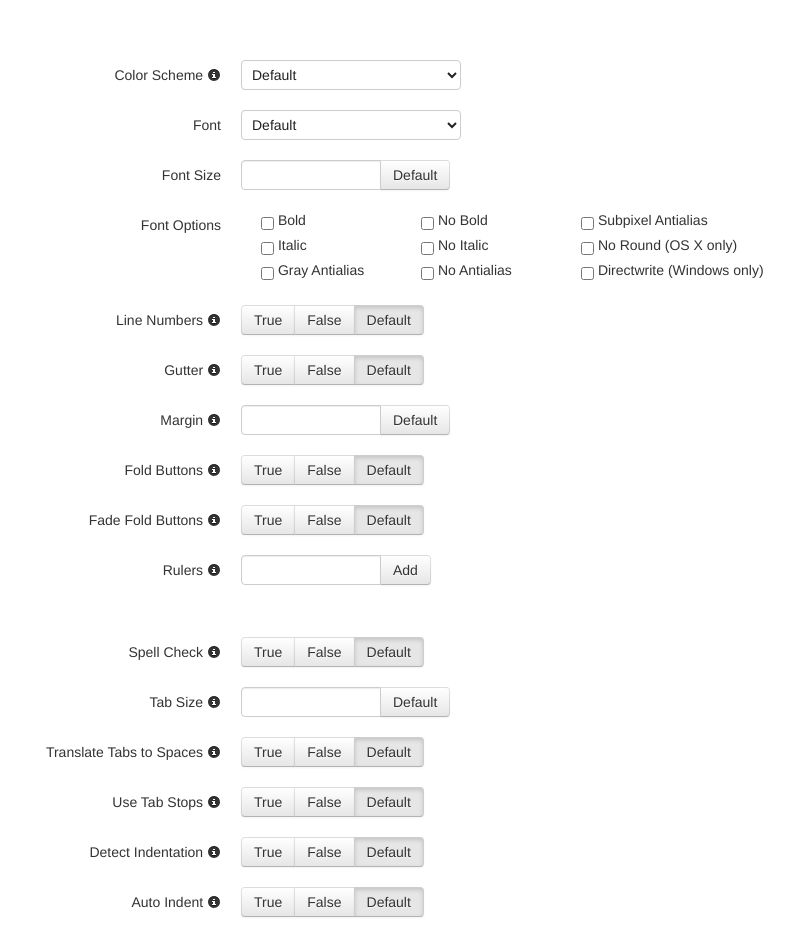
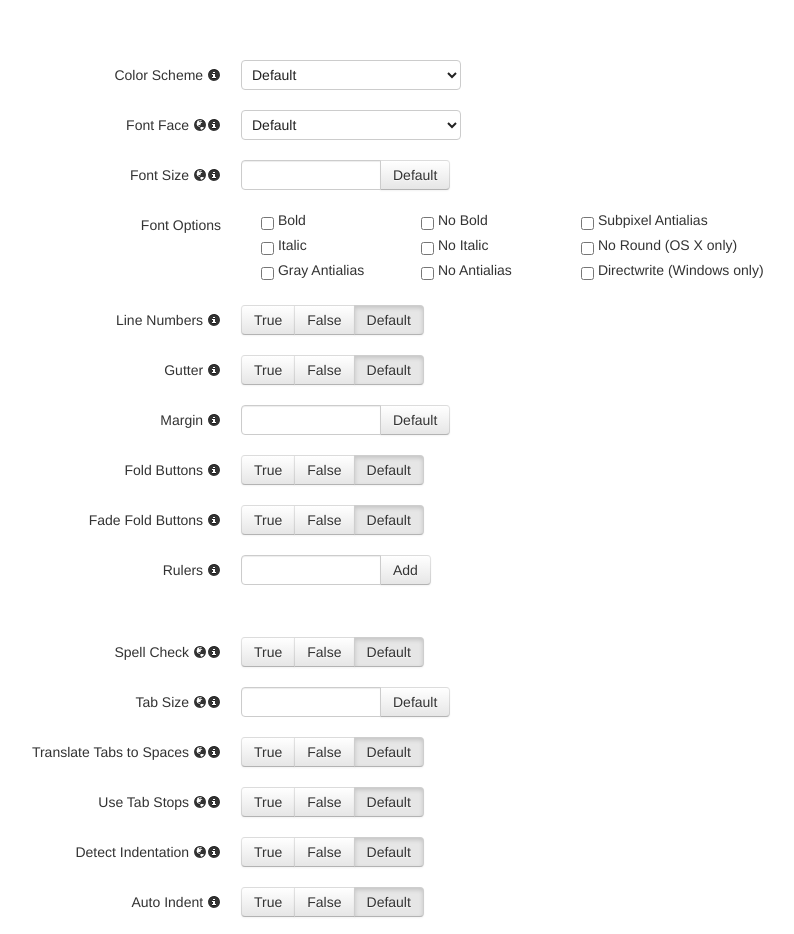
Before and after one commit to EduardoLopes/sublime-config, a plain HTML site: page index.html in a window 1280 px wide. Shown: the top 934 px of the page, without its empty margins (179-973 px from the left). Drawn offline with Linux system fonts and the light colour scheme.

Commit message:
add Sublime Text 2 Documentation links

```diff
--- a/index.html
+++ b/index.html
@@ -56,7 +56,7 @@
                             </div>
                         </div>
                         <div class="control-group">
-                            <label class="control-label" for="font_face">Font</label>
+                            <label class="control-label" for="font_face">Font Face <a href="http://www.sublimetext.com/docs/2/font.html" title="http://www.sublimetext.com/docs/2/font.html" target="_blank"><i class="icon-globe"></i></a><i class="icon-info-sign" rel="tooltip" data-content="Sets font face to be used within the text area."></i></label>
                             <div class="controls">
                                 <select data-name="font_face" id="font_face">
                                     <option value="default">Default</option>
@@ -66,7 +66,7 @@
                             </div>
                         </div>
                         <div class="control-group">
-                            <label class="control-label" for="font_size">Font Size</label>
+                            <label class="control-label" for="font_size">Font Size <a href="http://www.sublimetext.com/docs/2/font.html" title="http://www.sublimetext.com/docs/2/font.html" target="_blank"><i class="icon-globe"></i></a><i class="icon-info-sign" rel="tooltip" data-content="Sets size of the font for text area."></i></label>
                             <div class="controls">
                                 <div class="input-append">
                                     <input class="span2 onChange" id="font_size" type="number" min="1" max="50" step="0.1" data-name="font_size">
@@ -178,7 +178,7 @@
                             </div>
                         </div>
                         <div class="control-group">
-                            <label class="control-label" for="spell_check">Spell Check <i class="icon-info-sign" rel="tooltip" data-content="Set to true to turn spell checking on by default."></i></label>
+                            <label class="control-label" for="spell_check">Spell Check <a href="http://www.sublimetext.com/docs/2/spell_checking.html" title="http://www.sublimetext.com/docs/2/spell_checking.html" target="_blank"><i class="icon-globe"></i></a><i class="icon-info-sign" rel="tooltip" data-content="Set to true to turn spell checking on by default."></i></label>
                             <div class="controls">
                                 <div class="btn-group" data-name="spell_check">
                                     <button class="btn" data-prop="true">True</button>
@@ -188,7 +188,7 @@
                             </div>
                         </div>
                         <div class="control-group">
-                            <label class="control-label" for="tab_size">Tab Size <i class="icon-info-sign" rel="tooltip" data-content="The number of spaces a tab is considered equal to."></i></label>
+                            <label class="control-label" for="tab_size">Tab Size <a href="http://www.sublimetext.com/docs/2/indentation.html" title="http://www.sublimetext.com/docs/2/indentation.html" target="_blank"><i class="icon-globe"></i></a><i class="icon-info-sign" rel="tooltip" data-content="The number of spaces a tab is considered equal to."></i></label>
                             <div class="controls">
                                 <div class="input-append">
                                     <input class="span2 onChange" id="tab_size" type="number" min="1" max="50" step="1" data-name="tab_size">
@@ -197,7 +197,7 @@
                             </div>
                         </div>
                         <div class="control-group">
-                            <label class="control-label" for="translate_tabs_to_spaces">Translate Tabs to Spaces <i class="icon-info-sign" rel="tooltip" data-content="Set to true to insert spaces when tab is pressed."></i></label>
+                            <label class="control-label" for="translate_tabs_to_spaces">Translate Tabs to Spaces <a href="http://www.sublimetext.com/docs/2/indentation.html" title="http://www.sublimetext.com/docs/2/indentation.html" target="_blank"><i class="icon-globe"></i></a><i class="icon-info-sign" rel="tooltip" data-content="Set to true to insert spaces when tab is pressed."></i></label>
                             <div class="controls">
                                 <div class="btn-group" data-name="translate_tabs_to_spaces">
                                     <button class="btn" data-prop="true">True</button>
@@ -207,7 +207,7 @@
                             </div>
                         </div>
                         <div class="control-group">
-                            <label class="control-label" for="use_tab_stops">Use Tab Stops <i class="icon-info-sign" rel="tooltip" data-content="If Translate Tabs to Spaces is true, Use Tab Stops will make tab and backspace insert/delete up to the next tabstop."></i></label>
+                            <label class="control-label" for="use_tab_stops">Use Tab Stops <a href="http://www.sublimetext.com/docs/2/indentation.html" title="http://www.sublimetext.com/docs/2/indentation.html" target="_blank"><i class="icon-globe"></i></a><i class="icon-info-sign" rel="tooltip" data-content="If Translate Tabs to Spaces is true, Use Tab Stops will make tab and backspace insert/delete up to the next tabstop."></i></label>
                             <div class="controls">
                                 <div class="btn-group" data-name="use_tab_stops">
                                     <button class="btn" data-prop="true">True</button>
@@ -217,7 +217,7 @@
                             </div>
                         </div>
                         <div class="control-group">
-                            <label class="control-label" for="detect_indentation">Detect Indentation <i class="icon-info-sign" rel="tooltip" data-content="Set to false to disable detection of tabs vs. spaces on load."></i></label>
+                            <label class="control-label" for="detect_indentation">Detect Indentation <a href="http://www.sublimetext.com/docs/2/indentation.html" title="http://www.sublimetext.com/docs/2/indentation.html" target="_blank"><i class="icon-globe"></i></a><i class="icon-info-sign" rel="tooltip" data-content="Set to false to disable detection of tabs vs. spaces on load."></i></label>
                             <div class="controls">
                                 <div class="btn-group" data-name="detect_indentation">
                                     <button class="btn" data-prop="true">True</button>
@@ -317,7 +317,7 @@
                             </div>
                         </div>
                         <div class="control-group">
-                            <label class="control-label" for="dictionary">Dictionary <i class="icon-info-sign" rel="tooltip" data-content="Word list to use for spell checking."></i></label>
+                            <label class="control-label" for="dictionary">Dictionary <a href="http://www.sublimetext.com/docs/2/spell_checking.html" title="http://www.sublimetext.com/docs/2/spell_checking.html" target="_blank"><i class="icon-globe"></i></a><i class="icon-info-sign" rel="tooltip" data-content="Word list to use for spell checking."></i></label>
                             <div class="controls">
                                 <select data-name="dictionary" id="dictionary">
                                     <option value="default">Default</option>
@@ -553,7 +553,7 @@
                             </div>
                         </div>
                         <div class="control-group">
-                            <label class="control-label" for="tab_completion">Tab Completion <i class="icon-info-sign" rel="tooltip" data-content="When enabled, pressing tab will insert the best matching completion. When disabled, tab will only trigger snippets or insert a tab. Shift+tab can be used to insert an explicit tab when tab_completion is enabled."></i></label>
+                            <label class="control-label" for="tab_completion">Tab Completion <a href="http://www.sublimetext.com/docs/2/tab_completion.html" title="http://www.sublimetext.com/docs/2/tab_completion.html" target="_blank"><i class="icon-globe"></i></a><i class="icon-info-sign" rel="tooltip" data-content="When enabled, pressing tab will insert the best matching completion. When disabled, tab will only trigger snippets or insert a tab. Shift+tab can be used to insert an explicit tab when tab_completion is enabled."></i></label>
                             <div class="controls">
                                 <div class="btn-group" data-name="tab_completion">
                                     <button class="btn" data-prop="true">True</button>
@@ -563,7 +563,7 @@
                             </div>
                         </div>
                         <div class="control-group">
-                            <label class="control-label" for="auto_complete">Auto Complete <i class="icon-info-sign" rel="tooltip" data-content="Enable auto complete to be triggered automatically when typing."></i></label>
+                            <label class="control-label" for="auto_complete">Auto Complete <a href="http://www.sublimetext.com/docs/2/auto_complete.html" title="http://www.sublimetext.com/docs/2/auto_complete.html" target="_blank"><i class="icon-globe"></i></a><i class="icon-info-sign" rel="tooltip" data-content="Enable auto complete to be triggered automatically when typing."></i></label>
                             <div class="controls">
                                 <div class="btn-group" data-name="auto_complete">
                                     <button class="btn" data-prop="true">True</button>
```
